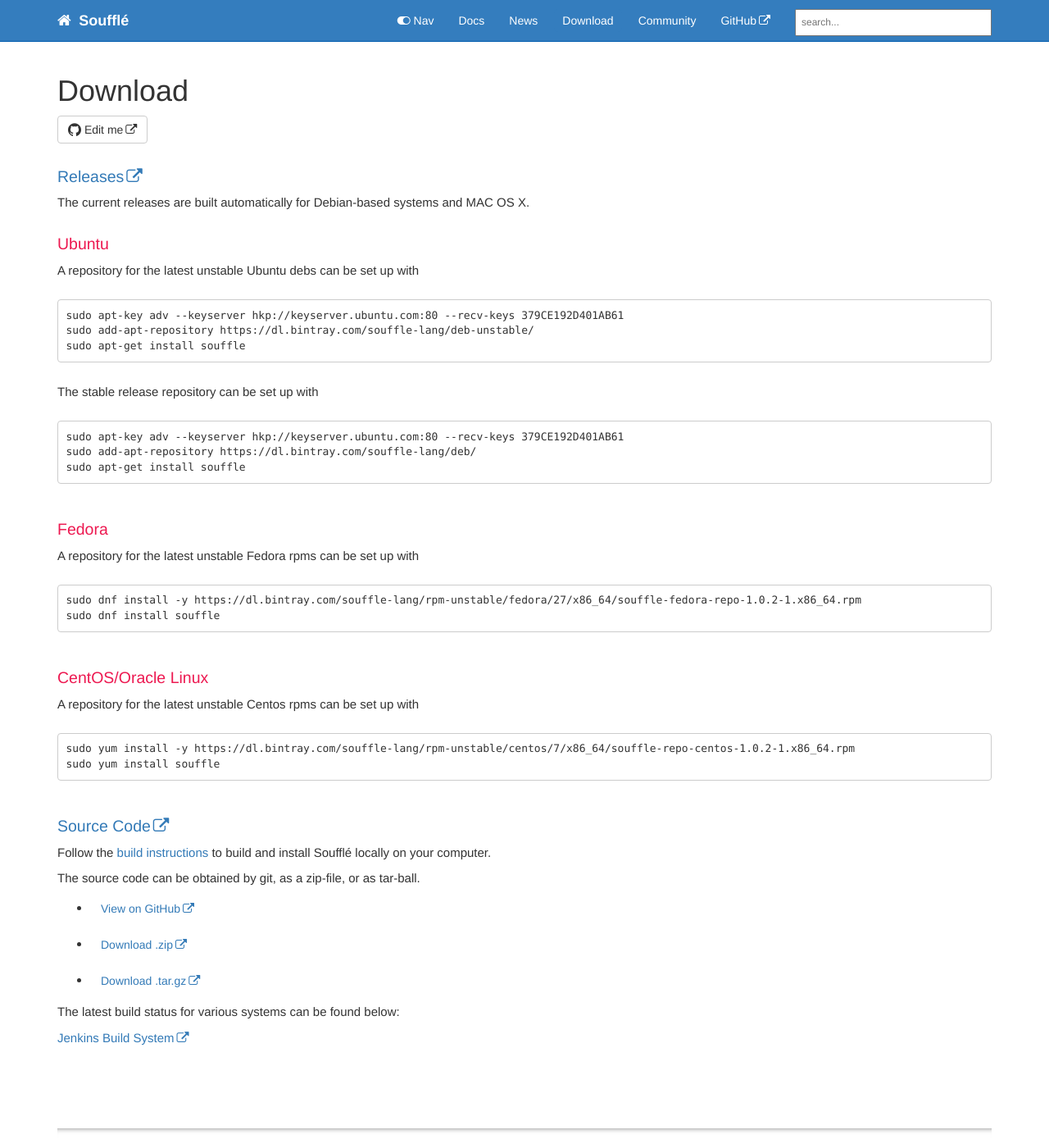
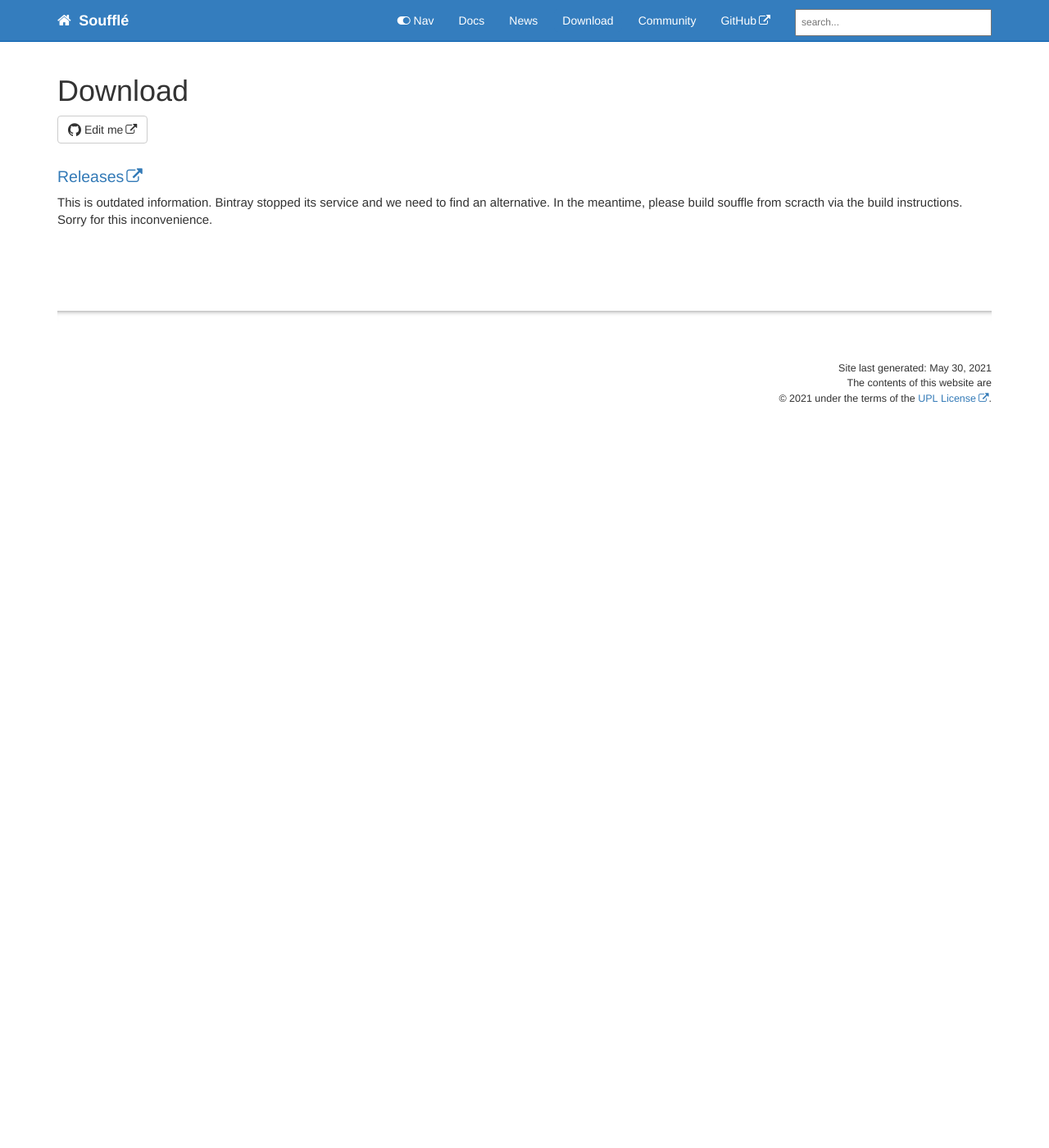
Before and after one commit to souffle-lang/souffle-lang.github.io, a Jekyll site: the page built from pages/download/downloadindex.md, in a window 1280 px wide and 1400 px high. Shown: the whole window at 82% size. Built offline with Jekyll 4.4.1, drawn with Linux system fonts in a browser that asks for light colours; comment, search, counter and statistics services are not loaded.

Commit message:
Update downloadindex.md

```diff
--- a/pages/download/downloadindex.md
+++ b/pages/download/downloadindex.md
@@ -7,6 +7,12 @@ folder: download
 hide_sidebar: true
 ---
 ### [Releases](https://github.com/souffle-lang/souffle/releases/)
+
+This is outdated information. Bintray stopped its service and we need to find an alternative.
+In the meantime, please build souffle from scracth via the build instructions. Sorry for this inconvenience.
+
+<!---
+
 The current releases are built automatically for Debian-based systems and MAC OS X.
 
 ### Ubuntu
@@ -51,4 +57,6 @@ The latest build status for various systems can be found below:
 
 [Jenkins Build System](http://plang1.it.usyd.edu.au/jenkins)
 
+-->
+
 {% include links.html %}
```
